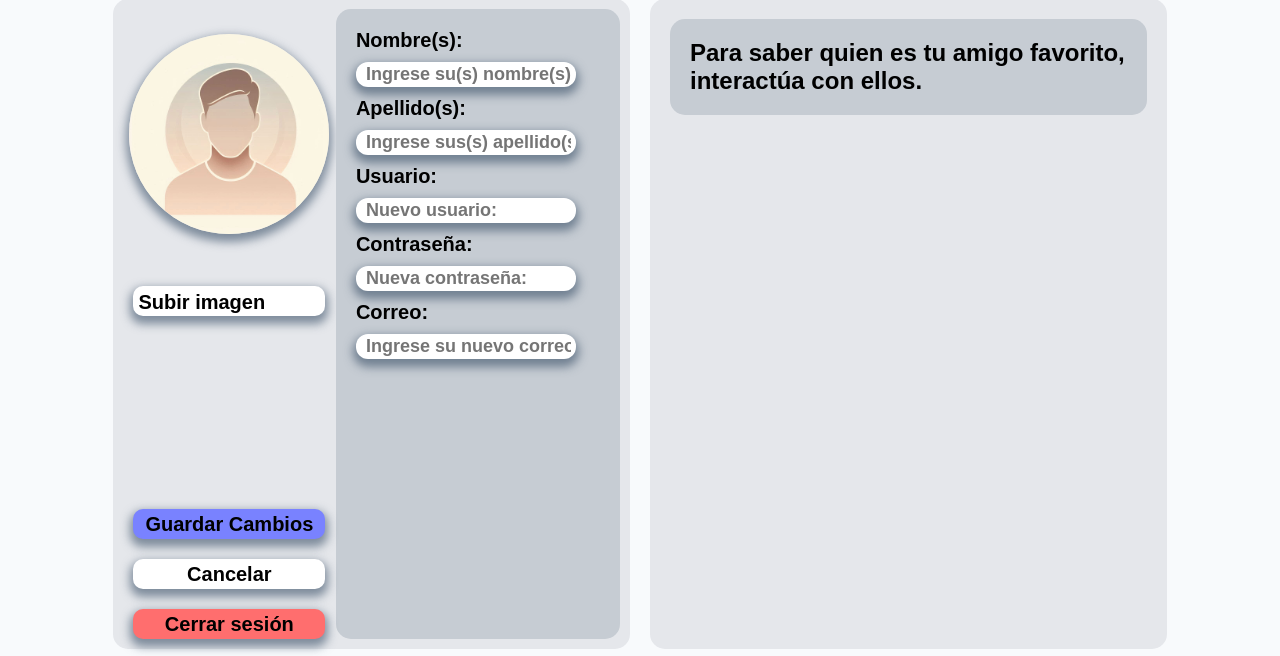
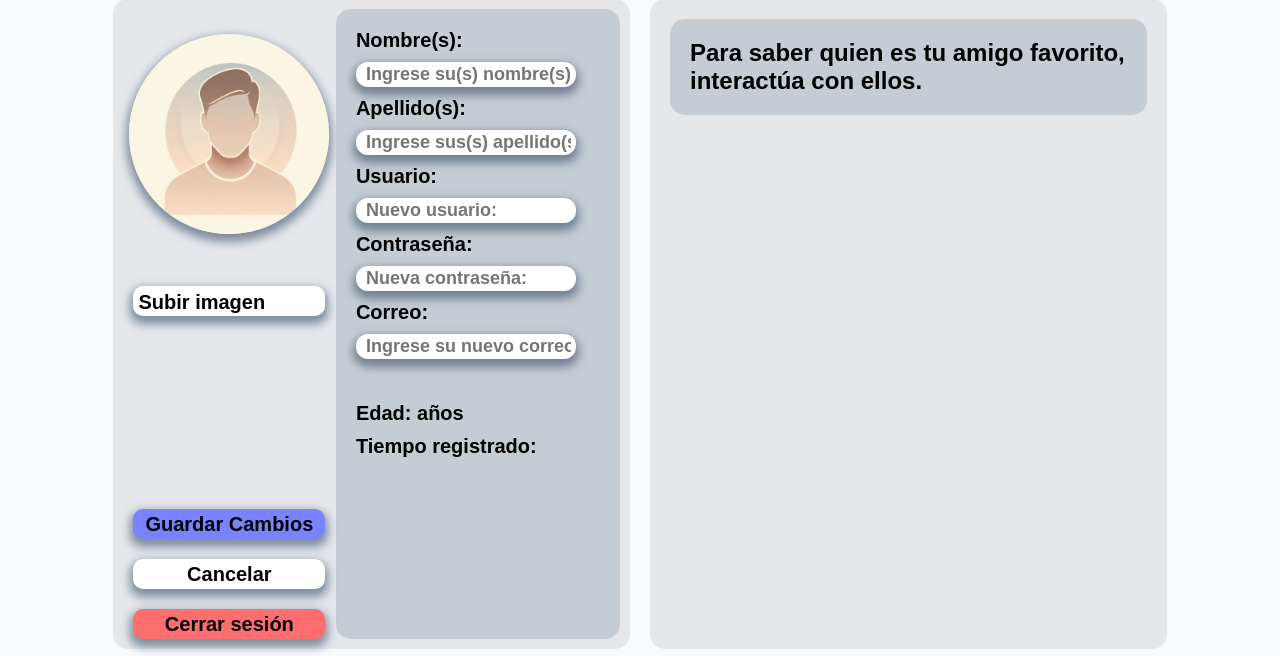
Before and after one commit to RazielLeal/fakebook_BDM, a PHP site: page /perfil.php in a window 1280 px wide. Shown: the part 111-767 px from the top of the page. Run offline with PHP 8.4, Linux system fonts and the light colour scheme; the visitor is signed in with stand-in values (Sample User, id 1); data that the repository does not hold is empty.

Commit message:
Update perfil.php

```diff
--- a/fakebook/perfil.php
+++ b/fakebook/perfil.php
@@ -440,6 +440,20 @@
     font-style: italic;
 }
 
+.textoModal {
+    background-color: var(--terciario); /* Fondo en color terciario */
+    color: var(--letranegra); /* Texto en color negro */
+    padding: 15px; /* Espaciado interno */
+    border-radius: 8px; /* Bordes redondeados */
+    font-size: 16px; /* Tamaño de letra */
+    font-weight: 500; /* Grosor de la letra */
+    text-align: center; /* Alinear texto al centro */
+    width: fit-content; /* Ajustar al contenido */
+    max-width: 80%; /* Evitar que sea demasiado ancho */
+    margin: 20px auto; /* Centrar dentro del modal */
+    box-shadow: 2px 2px 10px var(--sombra2); /* Efecto de sombra */
+}
+
 /* Responsividad */
 @media (max-width: 1200px) {
     .guardadosContainer {
@@ -547,8 +561,23 @@
 
                         <div>Correo:</div>
                         <input type="text" name="cambiarcorreo" id="cambiarcorreo" value="<?php echo $email; ?>" placeholder="Ingrese su nuevo correo:" class="inputgen">
+                        <br>
+                        <?php
 
+                        $sql_edad = "CALL SP_Galeria('E',?)";
+                        $stmt_edad = $conn->prepare($sql_edad);
+                        $stmt_edad->bind_param("i", $usuarios_id);
+                        $stmt_edad->execute();
+                        $result_edad = $stmt_edad->get_result();
+                        $row = $result_edad->fetch_assoc();
+                        $stmt_edad->close();
 
+                        // Decodificar el JSON recibido de la función
+                        $datos_usuario = json_decode($row['datos'], true);
+
+                        // Mostrar la información correctamente
+                        echo '<div>Edad: ' . htmlspecialchars($datos_usuario['edad']) . ' años </div>';
+                        echo '<div>Tiempo registrado: ' . htmlspecialchars($datos_usuario['tiempo_registro']) . '</div>';                        ?>
                     </div>
 
                     <div id="acomodarbotones">
@@ -879,35 +908,41 @@ try {
 
     const contenidoTexto = elemento.getAttribute("data-contenido"); // Obtener contenido
 
+    // Crear el contenedor de texto y agregar el contenido
+    const textoContainer = document.createElement("div");
+    textoContainer.classList.add("textoModal"); // Asegúrate de que tiene estilo
+    textoContainer.innerText = contenidoTexto;
+
     const imagen = elemento.querySelector("img");
     const video = elemento.querySelector("video");
 
     if (imagen) {
+        // ✅ Si es una imagen, mostrarla en el modal
         const nuevaImagen = document.createElement("img");
         nuevaImagen.classList.add("contenidoModal");
         nuevaImagen.src = imagen.src;
+
         modal.appendChild(nuevaImagen);
     } else if (video) {
+        // ✅ Si es un video, mostrarlo en el modal
         const nuevoVideo = document.createElement("video");
         nuevoVideo.classList.add("contenidoModal");
         nuevoVideo.controls = true;
         nuevoVideo.autoplay = true;
+
         const fuenteVideo = document.createElement("source");
         fuenteVideo.src = video.querySelector("source").src;
         fuenteVideo.type = video.querySelector("source").type;
+
         nuevoVideo.appendChild(fuenteVideo);
         modal.appendChild(nuevoVideo);
-            } else {
-                // Si es solo texto, mostrarlo en un cuadro en el modal
-                const textoContainer = document.createElement("div");
-                textoContainer.classList.add("textoModal");
-                textoContainer.innerText = contenidoTexto;
+    }
+
+    // ✅ Siempre agregar el texto debajo del contenido multimedia o solo si no hay imagen/video
     modal.appendChild(textoContainer);
-            }
 
     modal.style.display = "block";
 }
-
         function cerrarModal() {
             const modal = document.getElementById("modalFoto");
             modal.style.display = "none";
```
Lines whose indentation alone changed are shown as unchanged.
